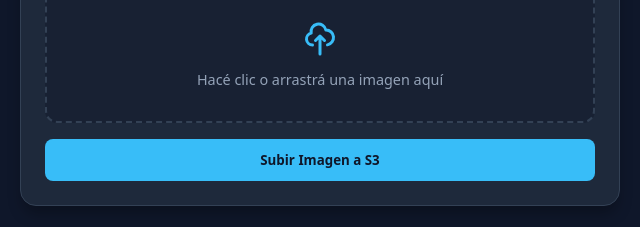
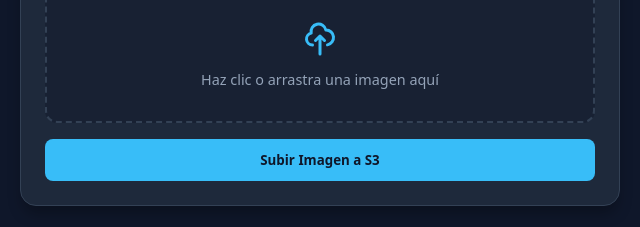
Before and after one commit to Endolft/ITBA_Cloud_Architecture_FP, a plain HTML site: page infra/frontend_mock/index.html in a window 1280 px wide. Shown: the part 386-613 px from the top of the page, 320-960 px from the left. Drawn offline with Linux system fonts and the light colour scheme.

Commit message:
clean code and enhacement docs

```diff
--- a/infra/frontend_mock/index.html
+++ b/infra/frontend_mock/index.html
@@ -186,7 +186,7 @@
                 <svg width="36" height="36" fill="none" stroke="currentColor" viewBox="0 0 24 24" style="color: var(--accent); margin: 0 auto;">
                     <path stroke-linecap="round" stroke-linejoin="round" stroke-width="2" d="M7 16a4 4 0 01-.88-7.903A5 5 0 1115.9 6L16 6a5 5 0 011 9.9M15 13l-3-3m0 0l-3 3m3-3v12"></path>
                 </svg>
-                <p id="fileLabel">Hacé clic o arrastrá una imagen aquí</p>
+                <p id="fileLabel">Haz clic o arrastra una imagen aquí</p>
                 <input type="file" id="fileInput" accept="image/*" onchange="updateFileLabel()">
             </div>
 
```
Also changed, not shown: 14 other files.
